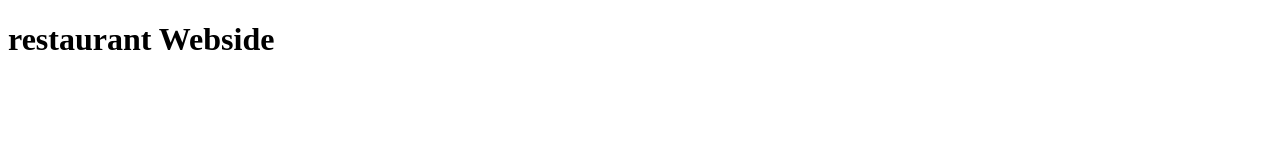
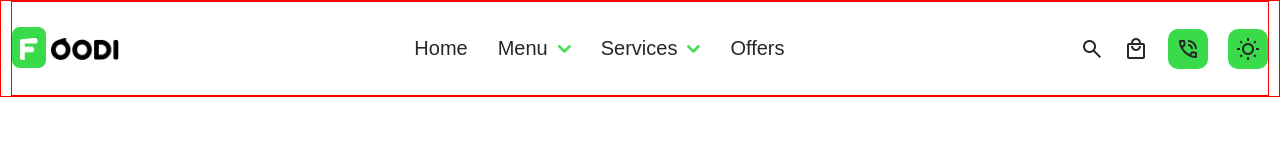
Before and after one commit to shreyaroy2005/landingPage-website, a plain HTML site: page restaurant-Website/index.html in a window 1280 px wide. Drawn offline with nearby package versions, Linux system fonts and the light colour scheme.

Commit message:
please add my update

```diff
--- a/restaurant-Website/index.html
+++ b/restaurant-Website/index.html
@@ -1,11 +1,62 @@
 <!DOCTYPE html>
 <html lang="en">
+
 <head>
     <meta charset="UTF-8">
     <meta name="viewport" content="width=device-width, initial-scale=1.0">
     <title>restaurant Webside</title>
+    <link rel="stylesheet"
+        href="https://fonts.googleapis.com/css2?family=Material+Symbols+Outlined:opsz,wght,FILL,GRAD@20..48,100..700,0..1,-50..200" />
+    <link rel="stylesheet" href="style.css">
+    <script src="script.js" defer></script>
 </head>
+
 <body>
-    <h1>restaurant Webside</h1>
+    <header>
+        <div class="commonContainer">
+            <div class="header">
+                <div class="headerLogo">
+                    <div class="logoWrappre">
+                        <img src="./image/logoBackground.png" alt="this is my logo Background">
+                        <div class="logoF">
+                            <img src="./image/F.png" alt="this is my F">
+                        </div>
+                    </div>
+                    <img src="./image/lightFoodi.png" id="foodi" alt="this is my oodi" class="Foodi">
+                </div>
+                <nav class="navlink">
+                    <li><a href="#">Home</a></li>
+                    <li>
+                        <a href="#">Menu</a>
+                        <img src="./image/heroArrow.png" alt="">
+                    </li>
+                    <li>
+                        <a href="#">Services</a>
+                        <img src="./image/heroArrow.png" alt="">
+                    </li>
+                    <li><a href="#">Offers</a></li>
+                </nav>
+                <div class="icons">
+                    <span class="material-symbols-outlined icon">
+                        search
+                    </span>
+                    <span class="material-symbols-outlined icon">
+                        local_mall
+                    </span>
+                    <div class="phoneBackground">
+                        <span class="material-symbols-outlined icon">
+                            phone_in_talk
+                        </span>
+                    </div>
+                    <div class="phoneBackground" id="theme-toggle">
+                        <span class="material-symbols-outlined icon" id="theme-icon">
+                            wb_sunny
+                        </span>
+                    </div>
+                </div>
+            </div>
+        </div>
+    </header>
 </body>
+
 </html>
--- /dev/null
+++ b/restaurant-Website/script.js
@@ -0,0 +1,16 @@
+const themeToggle = document.getElementById("theme-toggle");
+const themeIcon = document.getElementById("theme-icon");
+const themefoodi = document.getElementById("foodi")
+const body = document.body;
+
+themeToggle.addEventListener('click', () => {
+    if (body.getAttribute('data-theme') === 'dark') {
+        body.removeAttribute('data-theme');
+        themeIcon.innerText = 'wb_sunny';
+        themefoodi.src = "./image/lightFoodi.png";
+    } else {
+        body.setAttribute('data-theme', 'dark');
+        themeIcon.innerText = 'bedtime';
+        themefoodi.src = "./image/drakFoodi.png";
+    }
+});
--- /dev/null
+++ b/restaurant-Website/style.css
@@ -0,0 +1,129 @@
+*{
+    margin: 0;
+    padding: 0;
+    box-sizing: border-box;
+}
+
+html{
+    font-size: 62.5%;
+}
+:root {
+    --bg-color: #ffffff;
+    --text-color: #272727;
+    --nav-hover: #39DB4A;
+}
+[data-theme="dark"] {
+    --bg-color: #121212;
+    --text-color: #ffffff;
+}
+
+body{
+    width: 100%;
+    height: 100%;
+    background-color: var(--bg-color);
+    color: var(--text-color);
+}
+
+
+li{
+    list-style: none;
+}
+a{
+    text-decoration: none;
+}
+
+header{
+    width: 100%;
+    padding: 0px 10px;
+     border: 1px solid red;
+}
+
+.commonContainer{
+    width: 100%;
+    max-width: 1380px;
+    margin: 0px auto;
+    border: 1px solid red;
+}
+
+.header{
+    width: 100%;
+    display: flex;
+    justify-content: space-between;
+    align-items: center;
+    gap: 10px;
+    padding: 25px 0px;
+}
+
+.headerLogo{
+    display: flex;
+    align-items: center;
+    gap: 5px;
+}
+
+.headerLogo .Foodi{
+    height: 22px;
+}
+.logoWrappre{
+    position: relative;
+}
+.logoWrappre img{
+    width: 34px;
+    height: 41px;
+}
+.logoF{
+    position: absolute;
+    display: flex;
+    align-items: center;
+    justify-content: center;
+    inset: 0;
+}
+.logoF img{
+    height: 22px;
+    width: 18px;
+}
+
+.navlink{
+    display: flex;
+    gap: 30px;
+
+}
+.navlink li{
+    display: flex;
+    align-items: center;
+    gap: 10px;
+}
+.navlink li img{
+    width: 13px;
+    height: 8px;
+}
+.navlink li a{
+    font-size: 20px;
+    font-family: sans-serif;
+    font-weight: 500;
+    color: var(--text-color);
+}
+.navlink li a:hover{
+    color: #39DB4A;
+}
+.icons{
+    display: flex;
+    gap: 20px;
+    align-items: center;
+}
+
+.phoneBackground{
+    background-color: #39DB4A;
+    border-radius: 10px;
+    padding: 8px;
+    display: flex;
+    align-items: center;
+    justify-content: center;
+}
+
+.icon{
+    cursor: pointer;
+}
+
+[data-theme="dark"] .icon {
+    color: white;
+}
```
Also changed, not shown: restaurant-Website/image/F.png (added), restaurant-Website/image/bagIcon.png (added), restaurant-Website/image/drakFoodi.png (added), restaurant-Website/image/heroArrow.png (added), restaurant-Website/image/lightFoodi.png (added), restaurant-Website/image/logoBackground.png (added), restaurant-Website/image/phoneCallIcon.png (added), restaurant-Website/image/searchIcon.png (added), 1 other file.
